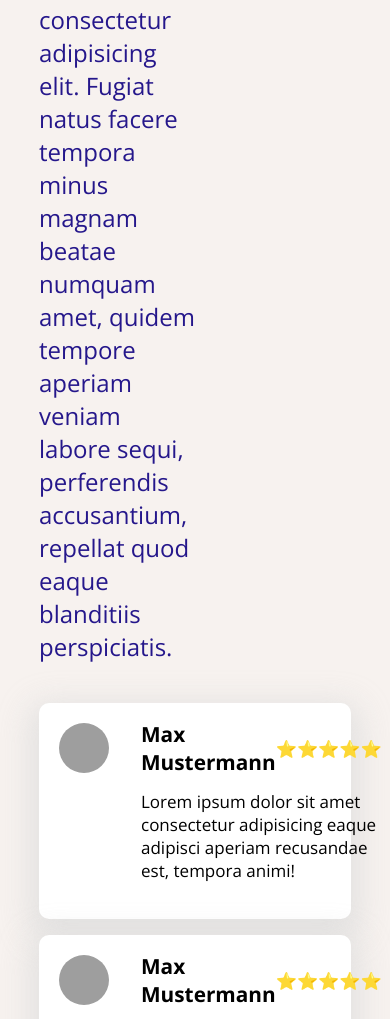
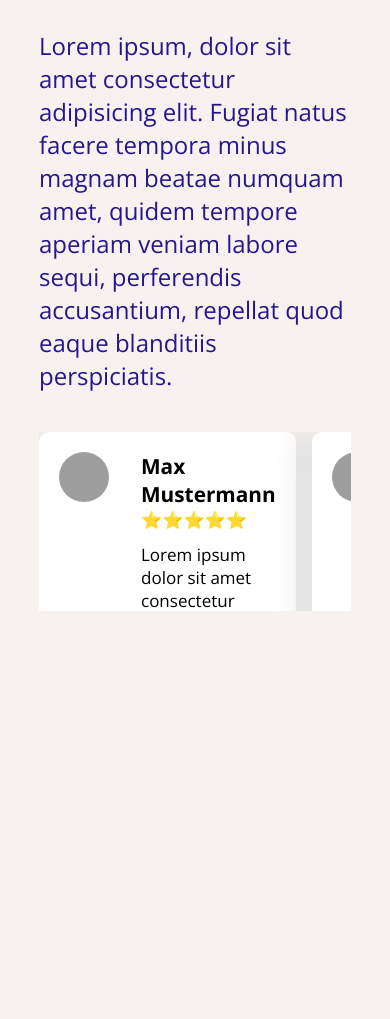
Before and after one commit to chris-loves-fronted/p3-rating-website, a plain HTML site: page index.html in a window 390 px wide. Shown: the part 233-1252 px from the top of the page. After the commit the page ends 844 px from the top, so only its background shows below. Drawn offline with nearby package versions, Linux system fonts and the light colour scheme; grey boxes are pictures that could not be loaded; a web font is replaced by a local one.

Commit message:
Responsiveness

```diff
--- a/style.css
+++ b/style.css
@@ -27,6 +27,7 @@ page-wrapper {
             height: max-content;
             display: flex;
             gap: 1rem;
+            flex-wrap: wrap;
 
             > h1 {
                 display: inline-block;
@@ -53,6 +54,10 @@ page-wrapper {
             color: #25178b;
             font-size: 1.5rem;
             font-weight: 300;
+
+            @media (width < 1025px) {
+                width: 100%;
+            }
         }
     }
 
@@ -68,6 +73,11 @@ page-wrapper {
 
         column-width: 500px;
         column-gap: 1rem;
+
+        @media (width < 451px) {
+            display: flex;
+            overflow-x: scroll;
+        }
 
         > review-card {
             break-inside: avoid;
@@ -88,9 +98,16 @@ page-wrapper {
 
             > right-side {
                 width: 100%;
+                display: flex;
+                flex-direction: column;
+
+                @media (width < 451px) {
+                    gap: 1.5rem;
+                }
 
                 > rating-container {
                     display: flex;
+                    flex-wrap: wrap;
                     align-items: center;
                     justify-content: space-between;
                     height: 50px;
@@ -163,7 +180,12 @@ footer {
 
         > rating-box {
             display: flex;
+            flex-wrap: wrap;
             gap: 1rem;
+
+            @media (width < 451px) {
+                gap: 0.5rem;
+            }
 
             /* Star Icon Lables */
             > label {
```
